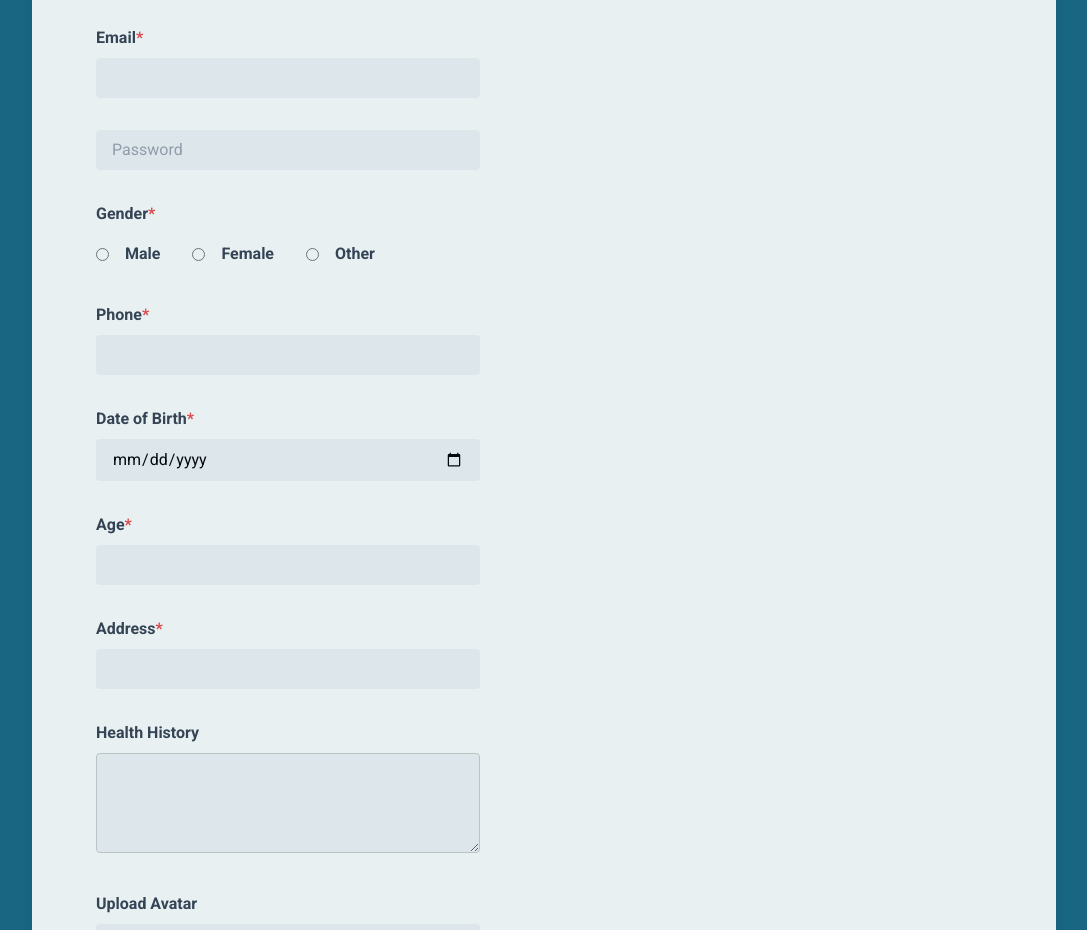
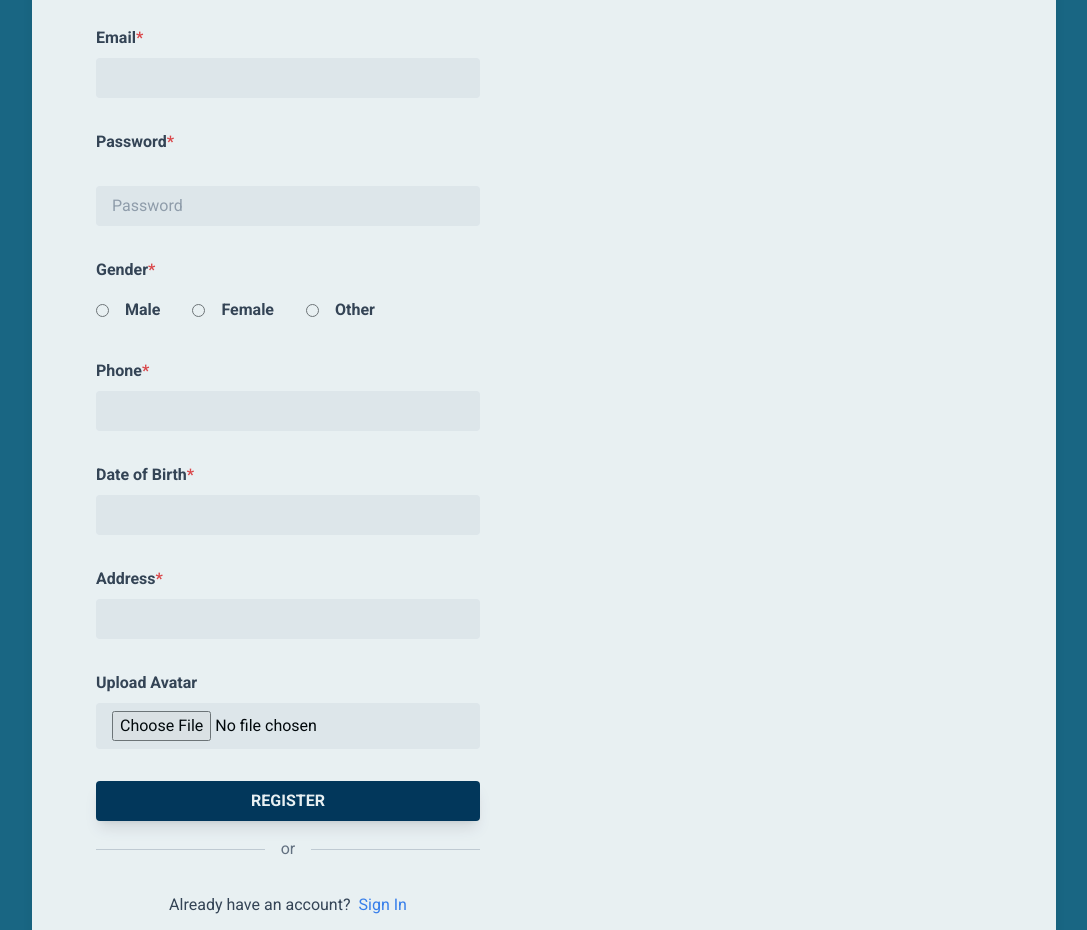
Before and after one commit to abdallahgamal110a/YouDawi1, a React (Create React App) app in the folder client/: page /register in a window 1280 px wide. Shown: the part 260-1190 px from the top of the page, without its empty margins (96-1183 px from the left). Built offline with nearby package versions, Linux system fonts and the light colour scheme.

Commit message:
tring to register

```diff
--- a/client/src/components/Register.js
+++ b/client/src/components/Register.js
@@ -8,7 +8,7 @@ const Register = () => {
         const [gender, setGender] = useState('');
         const [error, setError] = useState(null);
         const [success, setSuccess] = useState(false);
-        const [avatar, setAvatar] = useState(null); // For avatar file upload
+        const [avatar, setAvatar] = useState(); // For avatar file upload
 
         const onSubmit = async(data) => {
             const formData = new FormData(); // Using FormData to handle file uploads
@@ -21,9 +21,9 @@ const Register = () => {
             formData.append('phone', data.phone);
             formData.append('gender', gender);
             formData.append('dateOfBirth', data.dateOfBirth); // Updated field name
-            formData.append('age', data.age);
+            // formData.append('age', data.age);
             formData.append('address', data.address);
-            formData.append('healthHistory', data.healthHistory);
+            // formData.append('healthHistory', data.healthHistory);
             if (avatar) formData.append('avatar', avatar); // Append avatar if uploaded
 
             try {
@@ -85,11 +85,12 @@ const Register = () => {
                             required
                         />
                     </div>
-
+                    <label className="block mb-1 text-gray-700">Password<span className="text-red-500">*</span></label>
                     <input
                         type="password"
                         name="password"
                         placeholder="Password"
+                        {...register('Password')}
                         className={`w-full px-2 py-1 rounded-lg bg-gray-100 focus:outline-none focus:ring-2 focus:ring-blue-400`}
                         required
                     />
@@ -151,14 +152,14 @@ const Register = () => {
                     <div>
                         <label className="block mb-1 text-gray-700">Date of Birth<span className="text-red-500">*</span></label>
                         <input
-                            type="date"
+                            // type="date"
                             {...register('dateOfBirth')} // Updated field name
                             className="w-full px-2 py-1 rounded-lg bg-gray-100 focus:outline-none focus:ring-2 focus:ring-blue-400"
                             required
                         />
                     </div>
 
-                    {/* Age */}
+                    {/* Age
                     <div>
                         <label className="block mb-1 text-gray-700">Age<span className="text-red-500">*</span></label>
                         <input
@@ -167,7 +168,7 @@ const Register = () => {
                             className="w-full px-2 py-1 rounded-lg bg-gray-100 focus:outline-none focus:ring-2 focus:ring-blue-400"
                             required
                         />
-                    </div>
+                    </div> */}
 
                     {/* Address */}
                     <div>
@@ -181,13 +182,13 @@ const Register = () => {
                     </div>
 
                     {/* Health History */}
-                    <div>
+                    {/* <div>
                         <label className="block mb-1 text-gray-700">Health History</label>
                         <textarea
                             {...register('healthHistory')}
                             className="w-full px-2 py-1 rounded-lg bg-gray-100 focus:outline-none focus:ring-2 focus:ring-blue-400"
                         />
-                    </div>
+                    </div> */}
 
                     {/* Avatar */}
                     <div>
```
Also changed, not shown: 1 other file (tests, documents, lock files or other folders).
